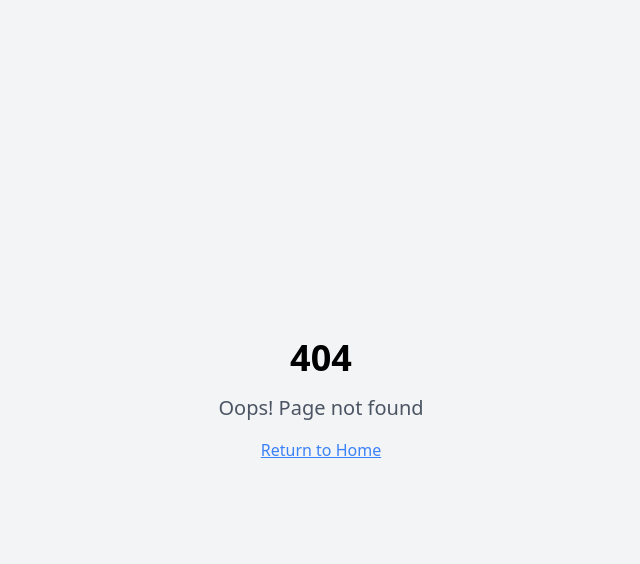
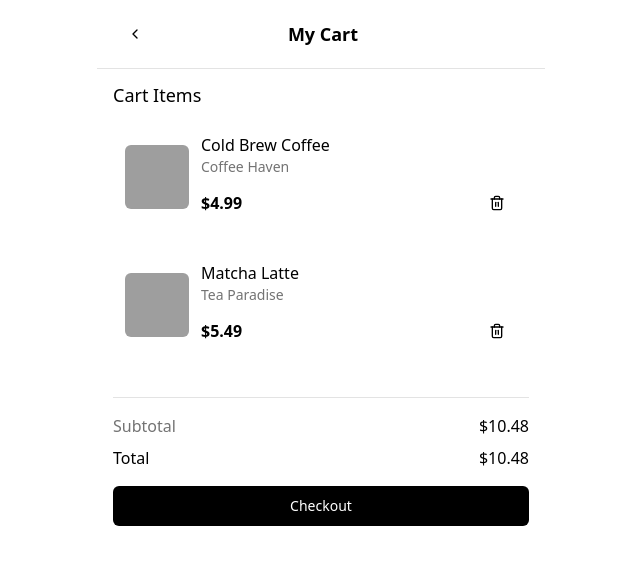
Before and after one commit to jculp24/sipscribe-happy-drinks, a React (Vite) app: page /cart in a window 1280 px wide. Before the commit this address had no page. Shown: the top 564 px of the page, without its empty margins (319-959 px from the left). Built offline with nearby package versions, Linux system fonts and the light colour scheme; grey boxes are pictures that could not be loaded.

Commit message:
Fix: Redirect cart icon to cart page
Update the cart icon in the header to redirect to the cart page instead of the subscription page.

```diff
--- a/src/App.tsx
+++ b/src/App.tsx
@@ -11,6 +11,7 @@ import VendorDetail from "@/pages/VendorDetail";
 import Profile from "@/pages/Profile";
 import Subscription from "@/pages/Subscription";
 import Notifications from "@/pages/Notifications";
+import Cart from "@/pages/Cart";
 import NotFound from "@/pages/NotFound";
 
 const queryClient = new QueryClient();
@@ -29,6 +30,7 @@ const App = () => (
             <Route path="/profile" element={<Profile />} />
             <Route path="/subscription" element={<Subscription />} />
             <Route path="/notifications" element={<Notifications />} />
+            <Route path="/cart" element={<Cart />} />
             <Route path="*" element={<NotFound />} />
           </Routes>
         </BrowserRouter>
--- a/src/components/Header.tsx
+++ b/src/components/Header.tsx
@@ -42,7 +42,7 @@ export function Header({
           asChild
           aria-label="Cart"
         >
-          <Link to="/subscription">
+          <Link to="/cart">
             <ShoppingCart className="h-5 w-5" />
             {remainingCredits > 0 && (
               <span className="absolute -top-1 -right-1 bg-primary text-primary-foreground text-xs rounded-full h-4 w-4 flex items-center justify-center">
--- /dev/null
+++ b/src/pages/Cart.tsx
@@ -0,0 +1,123 @@
+
+import { useState } from "react";
+import { useNavigate } from "react-router-dom";
+import { ChevronLeft, Trash2 } from "lucide-react";
+import { Button } from "@/components/ui/button";
+import { Separator } from "@/components/ui/separator";
+import { useToast } from "@/hooks/use-toast";
+
+// Mock data for cart items
+const cartItems = [
+  {
+    id: "1",
+    name: "Cold Brew Coffee",
+    vendorName: "Coffee Haven",
+    vendorId: "v1",
+    price: 4.99,
+    quantity: 1,
+    image: "/placeholder.svg"
+  },
+  {
+    id: "2",
+    name: "Matcha Latte",
+    vendorName: "Tea Paradise",
+    vendorId: "v2",
+    price: 5.49,
+    quantity: 1,
+    image: "/placeholder.svg"
+  }
+];
+
+const Cart = () => {
+  const navigate = useNavigate();
+  const { toast } = useToast();
+  const [items, setItems] = useState(cartItems);
+
+  const removeItem = (id: string) => {
+    setItems(items.filter(item => item.id !== id));
+    toast({
+      title: "Item removed",
+      description: "Item has been removed from your cart."
+    });
+  };
+
+  const subtotal = items.reduce((sum, item) => sum + (item.price * item.quantity), 0);
+
+  return (
+    <div className="sipscribe-container">
+      <header className="w-full py-3 px-4 flex items-center justify-between bg-background border-b border-border">
+        <Button
+          variant="ghost"
+          size="icon"
+          className="touch-target"
+          onClick={() => navigate(-1)}
+          aria-label="Go back"
+        >
+          <ChevronLeft className="h-5 w-5" />
+        </Button>
+        <h1 className="text-lg font-semibold">My Cart</h1>
+        <div className="w-10" />
+      </header>
+
+      <main className="flex flex-col w-full pb-16">
+        {items.length > 0 ? (
+          <>
+            <div className="px-4 py-3">
+              <h2 className="text-lg font-medium mb-3">Cart Items</h2>
+              <div className="space-y-4">
+                {items.map((item) => (
+                  <div key={item.id} className="flex items-center space-x-3 bg-card p-3 rounded-lg">
+                    <img src={item.image} alt={item.name} className="h-16 w-16 object-cover rounded-md" />
+                    <div className="flex-1">
+                      <h3 className="font-medium">{item.name}</h3>
+                      <p className="text-sm text-muted-foreground">{item.vendorName}</p>
+                      <div className="flex items-center justify-between mt-2">
+                        <span className="font-semibold">${item.price.toFixed(2)}</span>
+                        <Button
+                          variant="ghost"
+                          size="sm"
+                          onClick={() => removeItem(item.id)}
+                        >
+                          <Trash2 className="h-4 w-4 text-destructive" />
+                        </Button>
+                      </div>
+                    </div>
+                  </div>
+                ))}
+              </div>
+            </div>
+
+            <div className="px-4 mt-6">
+              <Separator className="mb-4" />
+              <div className="flex justify-between mb-2">
+                <span className="text-muted-foreground">Subtotal</span>
+                <span>${subtotal.toFixed(2)}</span>
+              </div>
+              <div className="flex justify-between font-medium">
+                <span>Total</span>
+                <span>${subtotal.toFixed(2)}</span>
+              </div>
+
+              <Button className="w-full mt-4">
+                Checkout
+              </Button>
+            </div>
+          </>
+        ) : (
+          <div className="flex flex-col items-center justify-center p-8 h-[60vh]">
+            <div className="text-6xl mb-4">🥤</div>
+            <h2 className="text-xl font-semibold mb-2">Your cart is empty</h2>
+            <p className="text-center text-muted-foreground mb-4">
+              Looks like you haven't added any drinks to your cart yet.
+            </p>
+            <Button onClick={() => navigate('/home')}>
+              Browse Drinks
+            </Button>
+          </div>
+        )}
+      </main>
+    </div>
+  );
+};
+
+export default Cart;
```
